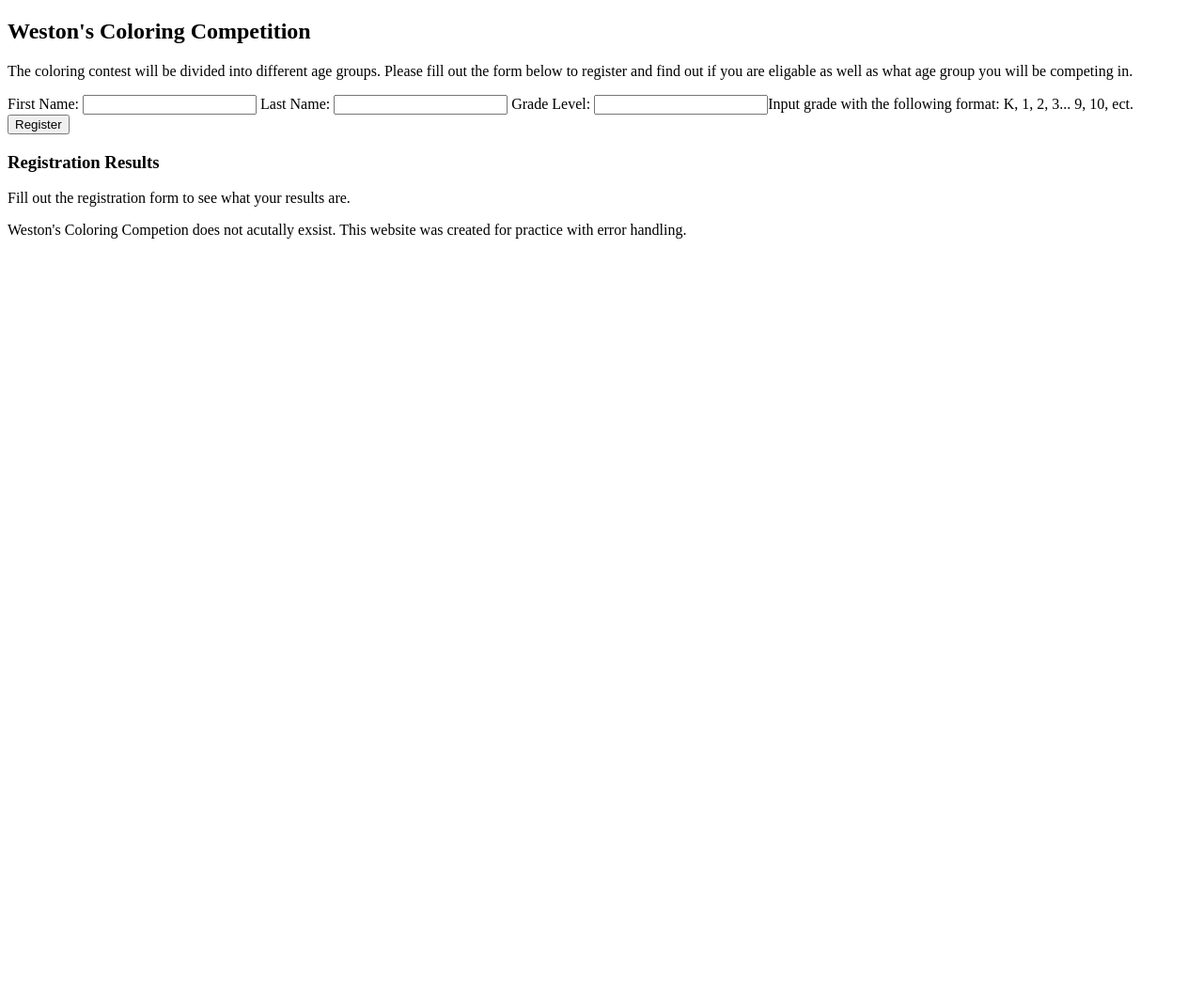
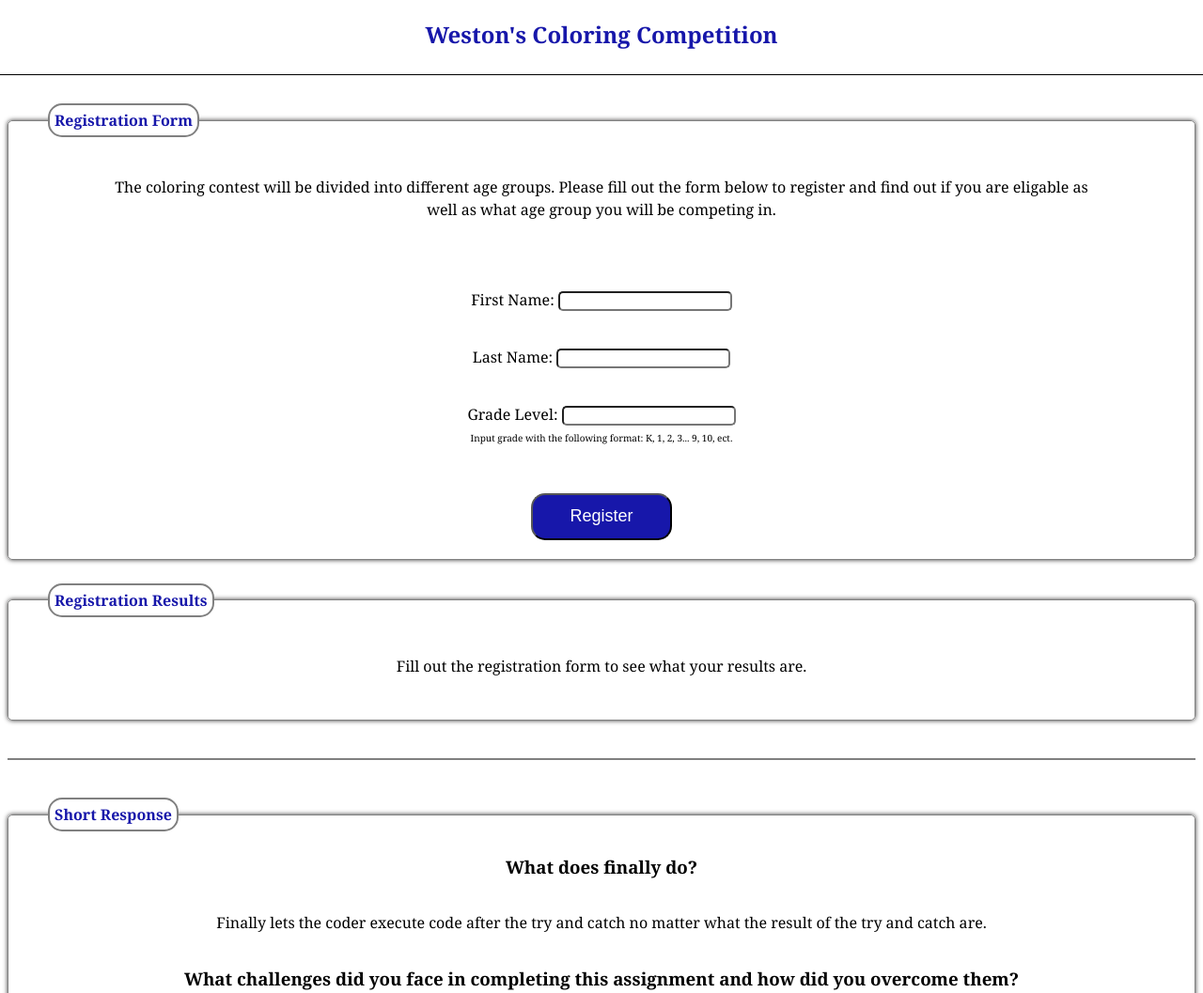
Before and after one commit to vancerweston/Coloring-Contest, a plain HTML site: page index.html in a window 1280 px wide. Shown: the top 1057 px of the page at 94% size. Before the commit the page ends 800 px from the top, so only its background shows below. Drawn offline with Linux system fonts and the light colour scheme.

Commit message:
finished style.css and added try and catch elements to main.js

```diff
--- a/index.html
+++ b/index.html
@@ -1,11 +1,12 @@
 <!DOCTYPE html>
 <html>
     <header>
-        <link href='style.css' type='stylesheet'>
+        <link href='style.css' rel='stylesheet' type= 'text/css'>
         <title>Coloring Contest Registration</title>
     </header>
     <body>
         <h2>Weston's Coloring Competition</h2>
+        <fieldset id='firstFieldset'><legend>Registration Form</legend>
             <p>The coloring contest will be divided into different
                 age groups. Please fill out the form below to register
                 and find out if you are eligable as well as
@@ -15,17 +16,30 @@
             <form name='colorForm'>
                 <lable><span>First Name: </span><input name='firstName' type='text' value=''></lable>
                 <lable><span>Last Name: </span><input name='lastName' type='text' value=''></lable>
-            <lable><span>Grade Level: </span><input name='gradeLevel' type='text/Number' value=''><span id='gradeInputExample'>Input grade with the following format: K, 1, 2, 3... 9, 10, ect.</span></lable>
+                <lable><span>Grade Level: </span><input name='gradeLevel' type='text/Number' value=''></lable>
+                <lable><span id='gradeInputExample'>Input grade with the following format: K, 1, 2, 3... 9, 10, ect.</span></lable>
             </form>
             <button onclick='colorContestSubmit()'>Register</button>
+        </fieldset>
+        <fieldset><legend>Registration Results</legend>
             <span>
-            <h3>Registration Results</h3>
                 <p id='formOutput'>Fill out the registration form to see what your results are.</p>
             </span>
+        </fieldset>
+        <div></div>
+        <fieldset><legend>Short Response</legend>
+            <h3>What does finally do?</h3>
+            <p>Finally lets the coder execute code after the try and catch no matter what the result of the try and catch are.</p>
+            <h3>What challenges did you face in completing this assignment and how did you overcome them?</h3>
+            <p>I ran into some challenges with checking the grade input against a group of numbers. Once I decided to use an array, and after a little research, it got more simple.</p>
+            <h3>The form above is somewhat contrived. What ideas would you have to improve the form and the user experience? Explain.</h3>
+            <p>I thought it would be nice for the user to recieve alerts in the browser if there was a problem with their application, so I added those. I think a little more depth into who the user is,
+                for example a "Tell Us About You" input or an email field so we have a contact to the user.</p>
+        </fieldset>
         <footer>
-            <p>Weston's Coloring Competion does not acutally exsist.
+            <p id='footerText'>Weston's Coloring Competion does not acutally exsist.
                 This website was created for practice with error handling.</p>
         </footer>
     </body>
-    <script src='main.js'></script>
+    <script type='text/javascript' src='main.js'></script>
 </html>
--- a/main.js
+++ b/main.js
@@ -11,6 +11,7 @@ function colorContestSubmit() {
     let success = false;
 
 
+    try {
             if (firstName === '' || lastName === '') {
         return alert('Both First and Last Name are required!');
         }
@@ -22,7 +23,12 @@ function colorContestSubmit() {
         if (gradeInput === '') {
             return alert('Please enter your grade!');
         }
+    } catch(err) {
+        console.log(err);
+        alert('There was an ERROR on our part. Please reload the page.');
+    }
 
+    try{
         if (elementary.includes(Number(gradeInput))) {
             let message = '<p>Thank you for registering. We have placed you in the Elementary Group. Good luck!</p>';
             document.getElementById('formOutput').innerHTML = message;
@@ -51,6 +57,10 @@ function colorContestSubmit() {
         } else if (gradeInput !== 'K' || gradeInput !== 'k') {
             alert('Please try again, and enter a valid grade.')
         }
+    } catch (error) {
+        console.log(error);
+        alert('It seems our page is down. Please reload the page or visit again another time.');
+    }
 
     if (success) {
         console.log('Congrats '+firstName+' '+lastName+', You are registerd.');
--- a/style.css
+++ b/style.css
@@ -0,0 +1,100 @@
+* {
+    box-sizing: border-box;
+}
+
+body {
+    font-family: Georgia, 'Times New Roman', Times, serif;
+    text-align: center;
+}
+
+h2 {
+    margin-block-start: 0;
+    margin-block-end: 0;
+    position: fixed;
+    top: 0;
+    left: 0;
+    width: 100%;
+    height: 80px;
+    background-color: white;
+    padding-bottom: 20px;
+    padding-top: 20px;
+    border-bottom: 1px solid black;
+    color: rgb(23, 23, 170);
+}
+
+#firstFieldset {
+    margin: 110px auto 25px auto;
+}
+
+fieldset {
+    margin: 25px auto 25px auto;
+    border: 1px solid grey;
+    border-radius: 5px;
+    box-shadow: 0 0 5px rgb(54, 53, 53);
+}
+
+legend {
+    background-color: white;
+    border: 2px solid grey;
+    border-radius: 15px;
+    text-align: left;
+    margin-left: 30px;
+    color: rgb(23, 23, 170);
+    font-weight: 800;
+    padding: 5px
+}
+
+p {
+    margin: 35px auto 35px auto;
+    width: 85%;
+    line-height: 150%;
+}
+
+form {
+    display: grid;
+    grid-template-columns: 1;
+    margin: auto;
+}
+
+#gradeInputExample {
+    font-size: x-small;
+}
+
+input {
+    margin: 40px auto 0 auto;
+    border-radius: 5px;
+}
+
+button {
+    margin: 50px auto 10px auto;
+    height: 50px;
+    width: 150px;
+    font-size: large;
+    color: white;
+    background-color: rgb(23, 23, 170);
+    border-color: rgb(3, 3, 3);
+    border-radius: 15px;
+}
+
+div {
+    margin: 40px auto 40px auto;
+    border-bottom: 2px solid grey;
+}
+
+footer {
+    background-color: rgb(23, 23, 170);
+    color: white;
+    border: 1px solid grey;
+    border-radius: 0 0 10px 10px;
+    margin: auto;
+}
+
+#footerText {
+    margin: 4px auto 4px auto;
+}
+
+
+
+@media only screen and (min-width: 30em) {
+    main figure {width:70%;float: right;}
+ }
```
Lines whose indentation alone changed are shown as unchanged.
